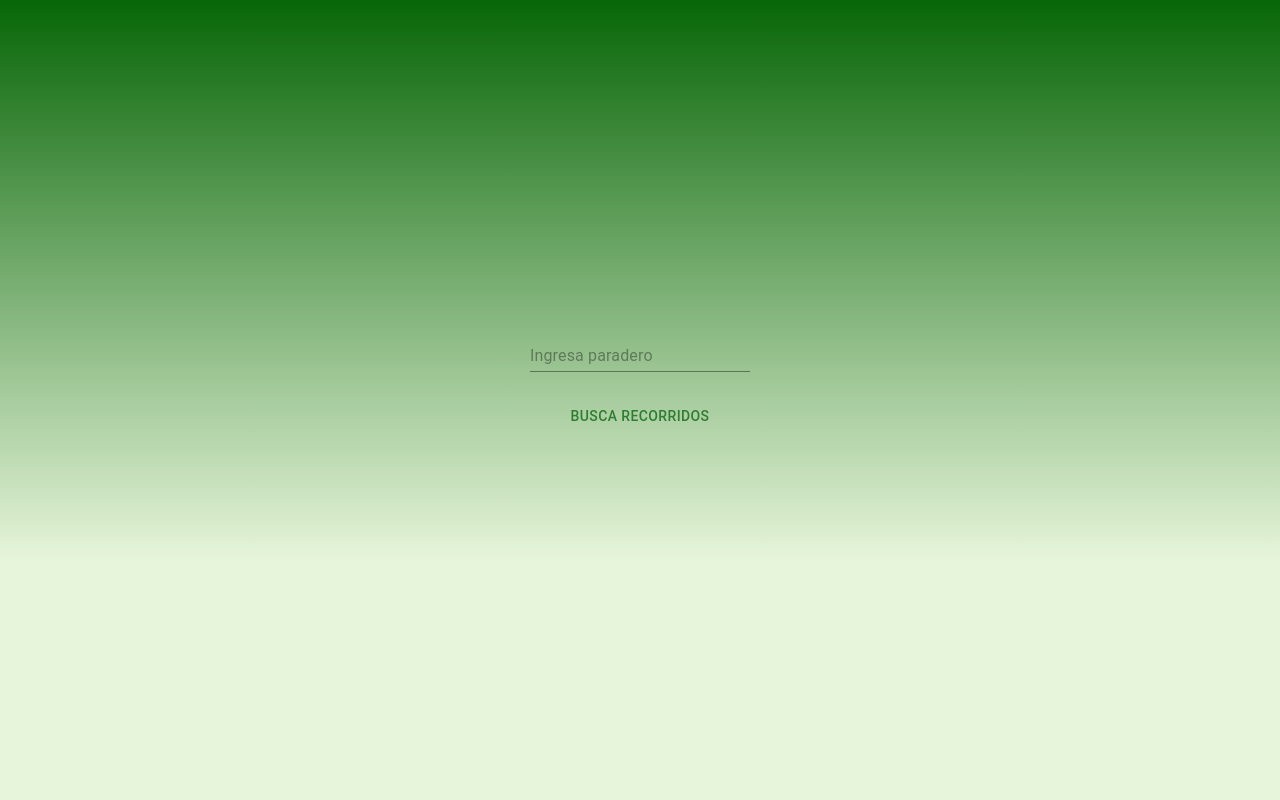
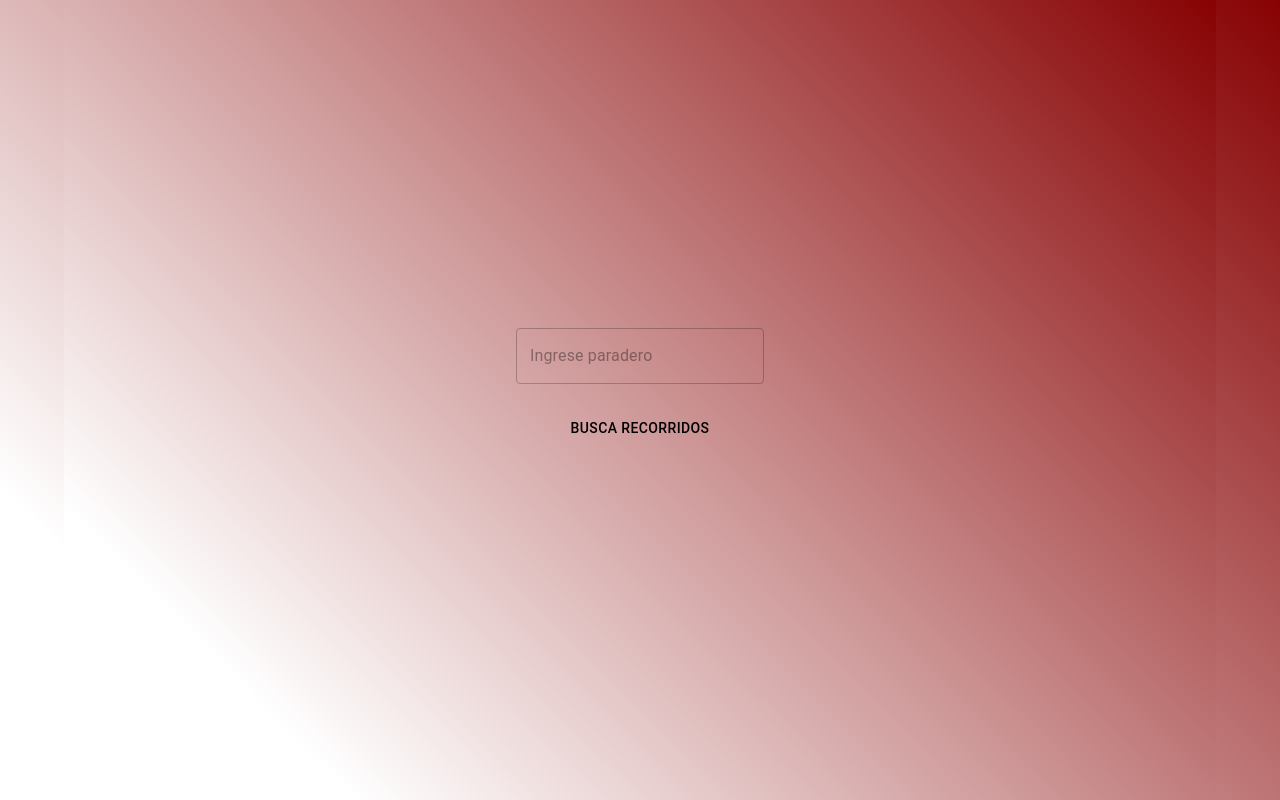
Before and after one commit to lukas-577/clienteRed, a React (Create React App) app: page / in a window 1280 px wide. Built offline with nearby package versions, Linux system fonts and the light colour scheme.

Commit message:
sol error no ingresa paradero

```diff
--- a/src/App.css
+++ b/src/App.css
@@ -1,12 +1,12 @@
 .App {
   text-align: center;
-  background: rgb(231, 245, 218);
-  background: linear-gradient(0deg, rgba(231, 245, 218, 1) 30%, rgba(7, 102, 7, 1) 100%);
+  background: rgb(255,255,255);
+  background: linear-gradient(45deg, rgba(255,255,255,1) 15%, rgba(135,2,3,1) 100%);
 }
 
 .ListBus {
-  background: rgb(231, 245, 218);
-  background: radial-gradient(circle, rgba(231, 245, 218, 1) 0%, rgba(7, 102, 7, 1) 100%);
+  background: rgb(255,255,255);
+  background: radial-gradient(circle, rgba(255,255,255,1) 0%, rgba(135,2,3,1) 100%);
 }
 
 .App-logo {
@@ -21,15 +21,15 @@
 }
 
 .App-header {
-  background: rgb(231, 245, 218);
-  background: linear-gradient(0deg, rgba(231, 245, 218, 1) 30%, rgba(7, 102, 7, 1) 100%);
+  background: rgb(255,255,255);
+  background: linear-gradient(45deg, rgba(255,255,255,1) 15%, rgba(135,2,3,1) 100%);
   min-height: 100vh;
   display: flex;
   flex-direction: column;
   align-items: center;
   justify-content: center;
   font-size: calc(10px + 2vmin);
-  color: seagreen;
+  color: #000000;
 }
 
 .App-link {
--- a/src/App.tsx
+++ b/src/App.tsx
@@ -1,12 +1,13 @@
 import React, { useState } from 'react';
 import './App.css';
 import { ListBus } from './components/ListBus';
+import Box from '@mui/material/Box';
 import { Button, TextField } from '@mui/material';
 import Container from '@mui/material/Container';
 import { IBusData } from './interfaces/busData.interface';
 import { Error, IProps } from './components/Error';
 import { Loading } from './components/Loading';
-
+import { createTheme, ThemeProvider } from '@mui/material/styles';
 
 
 
@@ -19,7 +20,31 @@ function App() {
   const [input, setImput] = useState('');
   const [error, setError] = useState({ isError: false, message: '' });
   const [loading, setLoading] = useState(false);
+  const [paraderoError, setParaderoError]= useState({error:false, message: ''});
 
+
+
+  const validarParadero=(paradero: string)=>{
+    const expresionRegular = /(^[A-Za-z]{2}\d+$)/
+    return expresionRegular.test(paradero)
+  };
+
+  const handleSubmint = (e:any)=>{
+    e.preventDefault();
+    if(!validarParadero(input)){
+      setParaderoError({
+        error: true,
+        message: 'Mal ingresado el paradero'
+      })
+    }else{
+      setParaderoError({
+        error: false,
+        message: ''
+      })
+      console.log('paradero correcto');
+      getBusInterface2();
+    }
+  }
 
   const getBusInterface2 = async () => {
     setLoading(true);
@@ -53,15 +78,30 @@ function App() {
   }
 
 
+// creacion de thema
+
+const theme = createTheme({
+  palette: {
+    primary: {
+      main: '#000000', // Color primario
+    },
+    secondary: {
+      main: '#f50057', // Color secundario
+    },
+  },
+});
+
   return (
     <div className="App">
       <Container>
-
+        <ThemeProvider theme={theme}>
           <header className="App-header">
-          <TextField variant="standard" color="success" value={input} onChange={(x) => handlerChange(x.target.value)} placeholder="Ingresa paradero" />
+            <Box component={"form"} onSubmit={handleSubmint}>
+              <TextField required helperText={paraderoError.message} error={paraderoError.error} color='primary' variant="outlined" value={input} onChange={(x) => handlerChange(x.target.value)} placeholder="Ingrese paradero" />
               <p>
-            <Button color="success" onClick={() => { getBusInterface2() }}>busca recorridos</Button>
+                <Button type='submit' color='primary'>busca recorridos</Button>
               </p>
+            </Box>
             <div>
               {loading && (<Loading></Loading>)}
               {!loading && error.isError && (<Error message={error.message} />)}
@@ -70,6 +110,7 @@ function App() {
               )}
             </div>
           </header>
+        </ThemeProvider>
       </Container>
     </div>
   );
--- a/src/components/Loading.tsx
+++ b/src/components/Loading.tsx
@@ -1,13 +1,29 @@
 import React from "react";
 import { CircularProgress } from "@mui/material";
+import { createTheme, ThemeProvider } from '@mui/material/styles';
+
+// creacion de thema
+
+const theme = createTheme({
+    palette: {
+      primary: {
+        main: '#000000', // Color primario
+      },
+      secondary: {
+        main: '#f50057', // Color secundario
+      },
+    },
+  });
 
 export const Loading = () => {
     return (
         <div>
-            <p>
-                Obteniendo Datos...
-            </p>
-            <CircularProgress color="success" />
+            <ThemeProvider theme={theme}>
+                <p>
+                    Obteniendo Datos...
+                </p>
+                <CircularProgress color="primary" />
+            </ThemeProvider>
         </div>
     )
 }
```
Also changed, not shown: 1 other file (tests, documents, lock files or other folders). Lines whose indentation alone changed are shown as unchanged.
